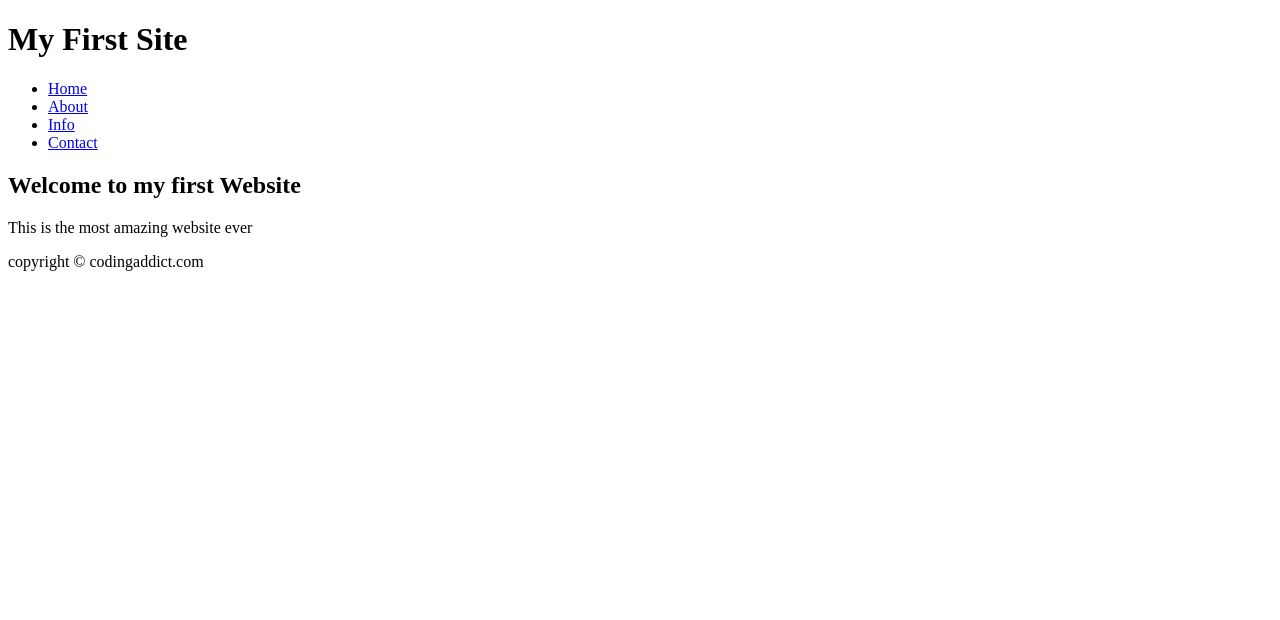
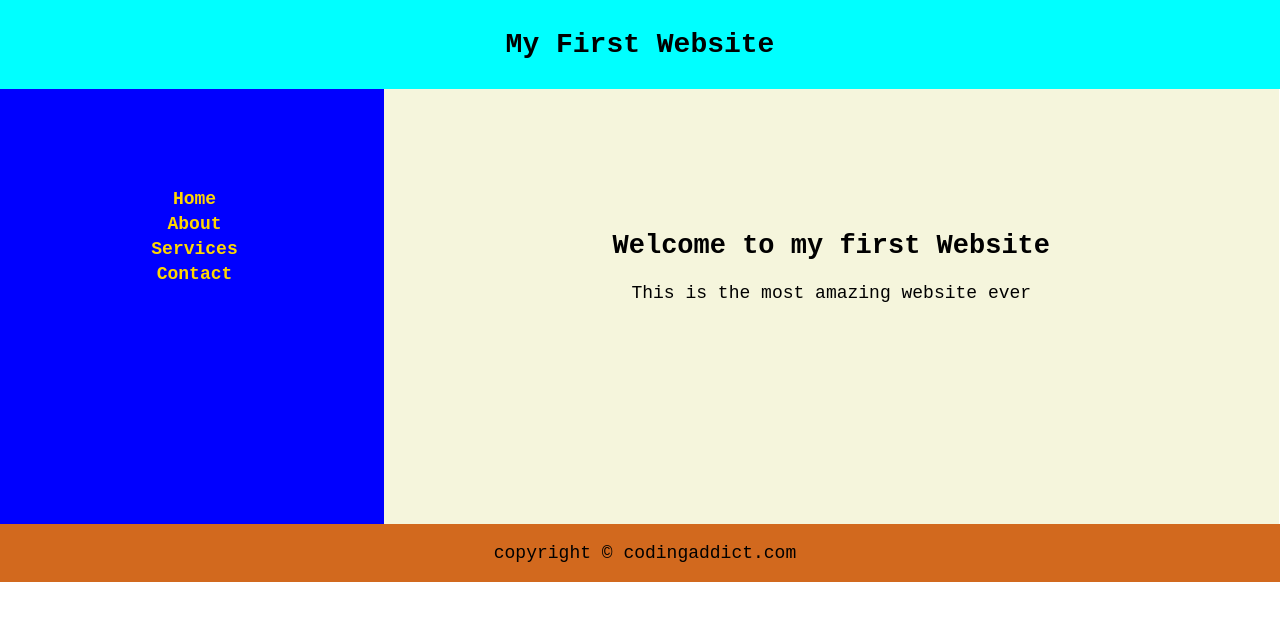
Before and after one commit to sjeevankumar/first-website, a plain HTML site: page index.html in a window 1280 px wide. Drawn offline with Linux system fonts and the light colour scheme.

Commit message:
feat:add styles to the website

```diff
--- a/index.html
+++ b/index.html
@@ -3,18 +3,19 @@
 <head>
     <meta charset="UTF-8">
     <meta name="viewport" content="width=device-width, initial-scale=1.0">
-    <title>My first Website</title>
+    <title>My First Website</title>
+    <link rel="stylesheet" href="style.css">
 </head>
 <body>
     <div class="header">
-        <h1>My First Site</h1>
+        <h1>My First Website</h1>
     </div>
     <div class="container">
         <div class="leftside">
             <ul>
                 <li><a href="#">Home</a></li>
                 <li><a href="#">About</a></li>
-                <li><a href="#">Info</a></li>
+                <li><a href="#">Services</a></li>
                 <li><a href="#">Contact</a></li>
             </ul>
         </div>
--- /dev/null
+++ b/style.css
@@ -0,0 +1,58 @@
+body {
+  margin: 0;
+  font-size: 14px;
+  font-family: monospace;
+}
+.header {
+  background-color: aqua;
+  padding: 10px;
+  text-align: center;
+}
+.container {
+  width: 100%;
+}
+.leftside {
+  float: left;
+  width: 30%;
+  height: 435px;
+  background-color: blue;
+  text-align: center;
+  padding-top: 100px;
+  box-sizing: border-box;
+}
+.rightside {
+  float: left;
+  width: 69.89%;
+  height: 435px;
+  background-color: beige;
+  text-align: center;
+  font-size: 18px;
+  padding-top: 120px;
+  box-sizing: border-box;
+}
+.footer {
+  clear: both;
+  border: 1px solid chocolate;
+  background-color: chocolate;
+  text-align: center;
+  font-size: 18px;
+  padding-left: 10px;
+}
+ul {
+  margin: 0;
+  padding: 0;
+  list-style: none;
+}
+ul li{
+    margin: 0 0 5px 5px;
+}
+ul li a{
+    color: gold;
+    text-decoration: none;
+    font-size: 18px;
+    font-weight: 900;
+}
+ul li a:hover{
+    text-decoration: underline;
+    cursor: pointer;
+}
```
